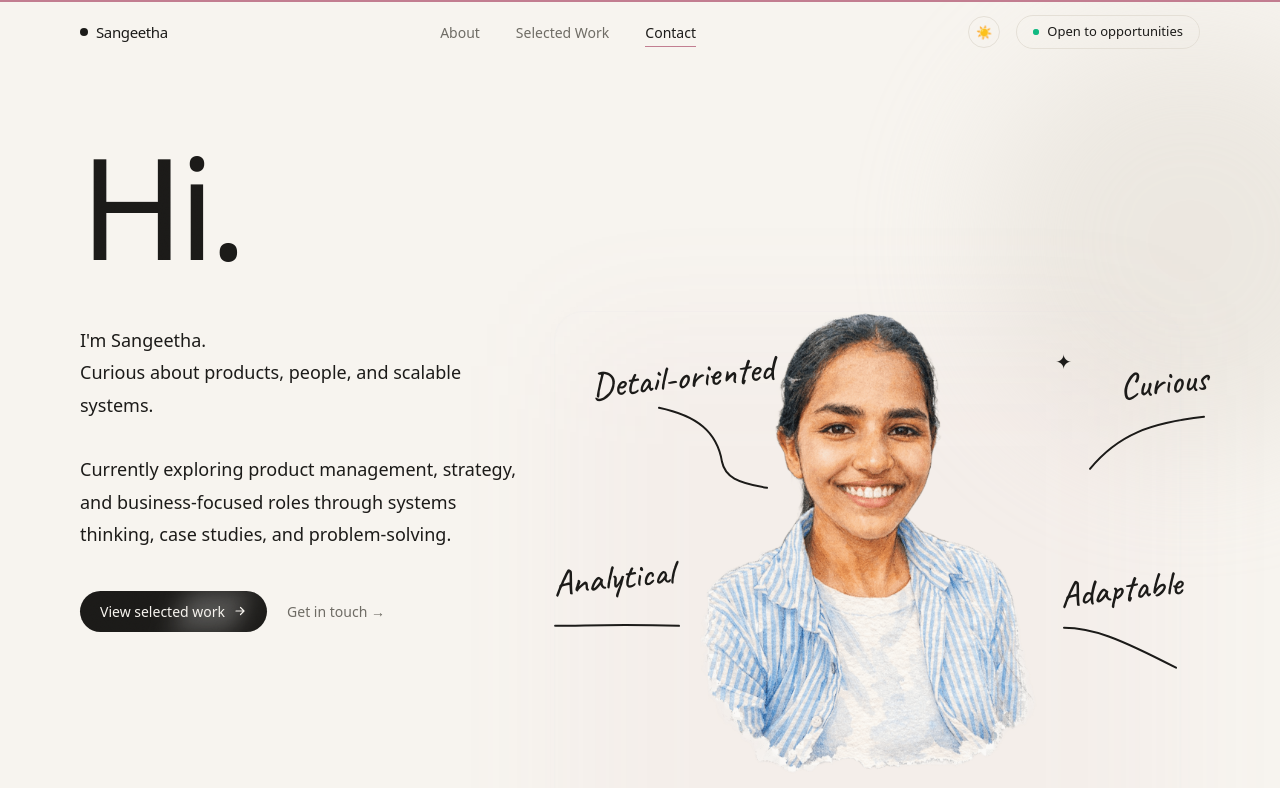
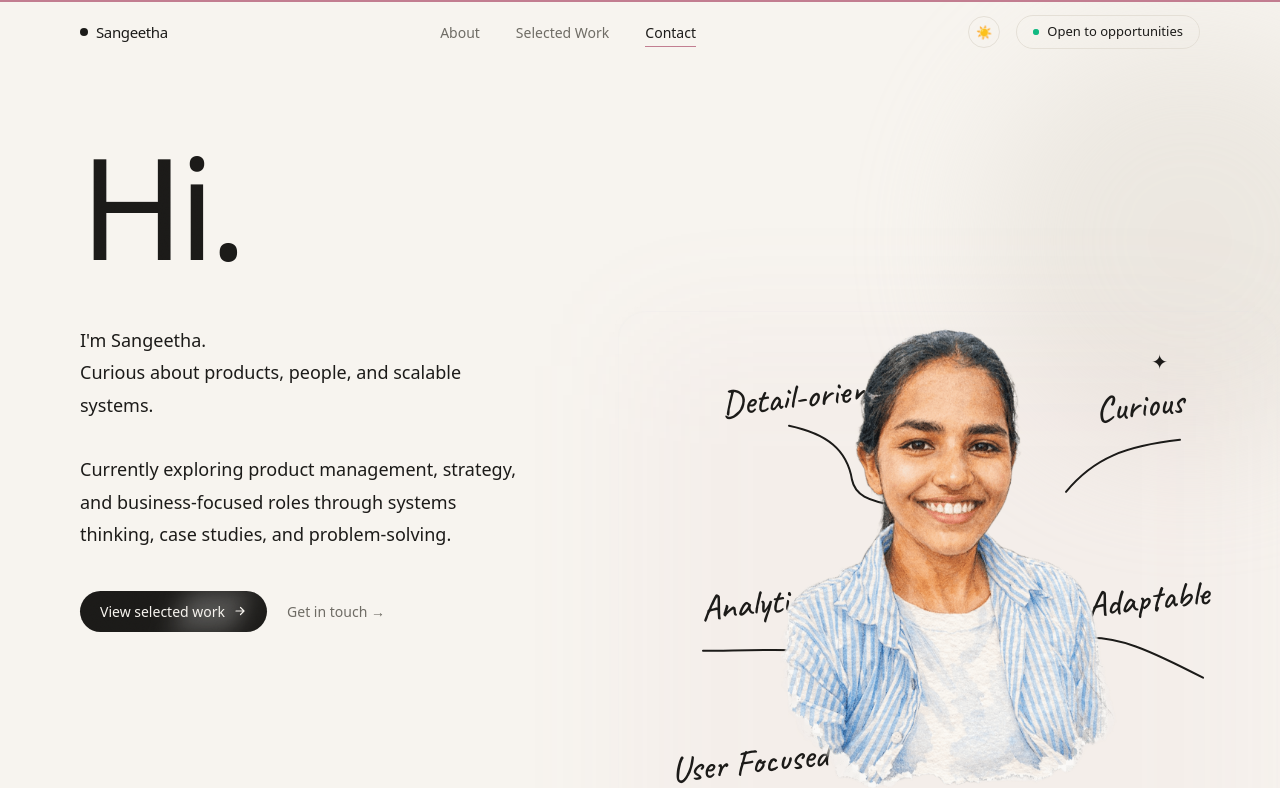
Before and after one commit to SangeethaDurgam8/My-Portfolio, a Next.js app: page / in a window 1280 px wide. Shown: the top 788 px of the page. Built offline with nearby package versions, Linux system fonts and the light colour scheme.

Commit message:
updated portfolio

```diff
--- a/components/Hero.tsx
+++ b/components/Hero.tsx
@@ -87,9 +87,10 @@ export default function Hero() {
             {/* RIGHT — portrait + handwritten traits */}
 <motion.div
   variants={heroItem}
-  className="md:col-span-7 flex justify-center md:justify-end mt-10 md:mt-0 pr-8"
+  className="md:col-span-7 flex justify-center md:justify-end mt-10 md:mt-0"
+
 >
-  <div className="relative w-[680px] h-[620px] overflow-visible flex items-start justify-center pt-4">
+  <div className="relative w-[680px] h-[620px] overflow-visible flex items-start justify-center pt-4 translate-x-16">
     {/* Glow */}
     <span
       aria-hidden
@@ -100,7 +101,7 @@ export default function Hero() {
     <motion.div
       animate={reduce ? undefined : { y: [0, -8, 0] }}
       transition={{ duration: 5, repeat: Infinity, ease: "easeInOut" }}
-      className="absolute top-8 left-6"
+      className="absolute top-[50px] left-[90px]"
     >
       <span
         className={`${caveat.className} block text-[30px] md:text-[36px] text-ink -rotate-6`}
@@ -127,7 +128,7 @@ export default function Hero() {
     <motion.div
       animate={reduce ? undefined : { y: [0, 8, 0] }}
       transition={{ duration: 6, repeat: Infinity, ease: "easeInOut" }}
-      className="absolute left-[-14px] top-[225px]"
+      className="absolute left-[70px] top-[250px]"
     >
       <span
         className={`${caveat.className} block text-[30px] md:text-[36px] text-ink -rotate-6`}
@@ -148,7 +149,7 @@ export default function Hero() {
     <motion.div
       animate={reduce ? undefined : { y: [0, -8, 0] }}
       transition={{ duration: 7, repeat: Infinity, ease: "easeInOut" }}
-      className="absolute bottom-10 -left-10"
+      className="absolute bottom-[95px] left-[40px]"
     >
       <span
         className={`${caveat.className} block text-[30px] md:text-[36px] text-ink -rotate-6`}
@@ -169,7 +170,7 @@ export default function Hero() {
     <motion.div
       animate={reduce ? undefined : { y: [0, 8, 0] }}
       transition={{ duration: 6, repeat: Infinity, ease: "easeInOut" }}
-      className="absolute top-8 -right-10 text-right"
+      className="absolute top-[55px] right-[80px] text-right"
     >
       <span
         className={`${caveat.className} block text-[30px] md:text-[36px] text-ink -rotate-6`}
@@ -196,7 +197,7 @@ export default function Hero() {
     <motion.div
       animate={reduce ? undefined : { y: [0, -6, 0] }}
       transition={{ duration: 5.5, repeat: Infinity, ease: "easeInOut" }}
-      className="absolute right-[-14px] top-[240px] text-right"
+      className="absolute right-[55px] top-[250px] text-right"
     >
       <span
         className={`${caveat.className} block text-[30px] md:text-[36px] text-ink -rotate-6`}
@@ -223,7 +224,7 @@ export default function Hero() {
     <motion.div
       animate={reduce ? undefined : { y: [0, 8, 0] }}
       transition={{ duration: 7, repeat: Infinity, ease: "easeInOut" }}
-      className="absolute bottom-0 right-6 text-right"
+      className="absolute bottom-[85px] right-[70px] text-right"
     >
       <span
         className={`${caveat.className} block text-[30px] md:text-[36px] text-ink -rotate-6`}
@@ -247,7 +248,7 @@ export default function Hero() {
         repeat: Infinity,
         ease: "easeInOut",
       }}
-      className="relative z-10 w-[360px] md:w-[380px] object-contain -mt-20"
+      className="relative z-10 w-[360px] md:w-[380px] object-contain -mt-16"
     />
 
     {/* Rings */}
```
